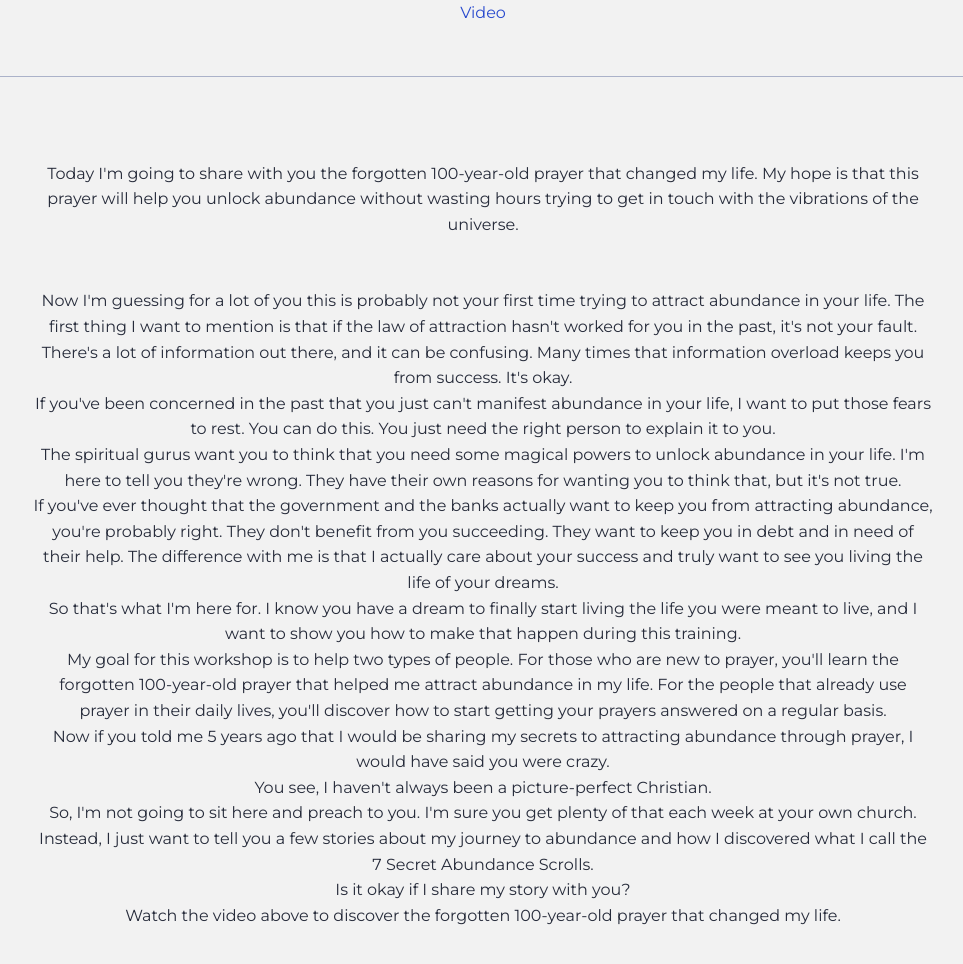
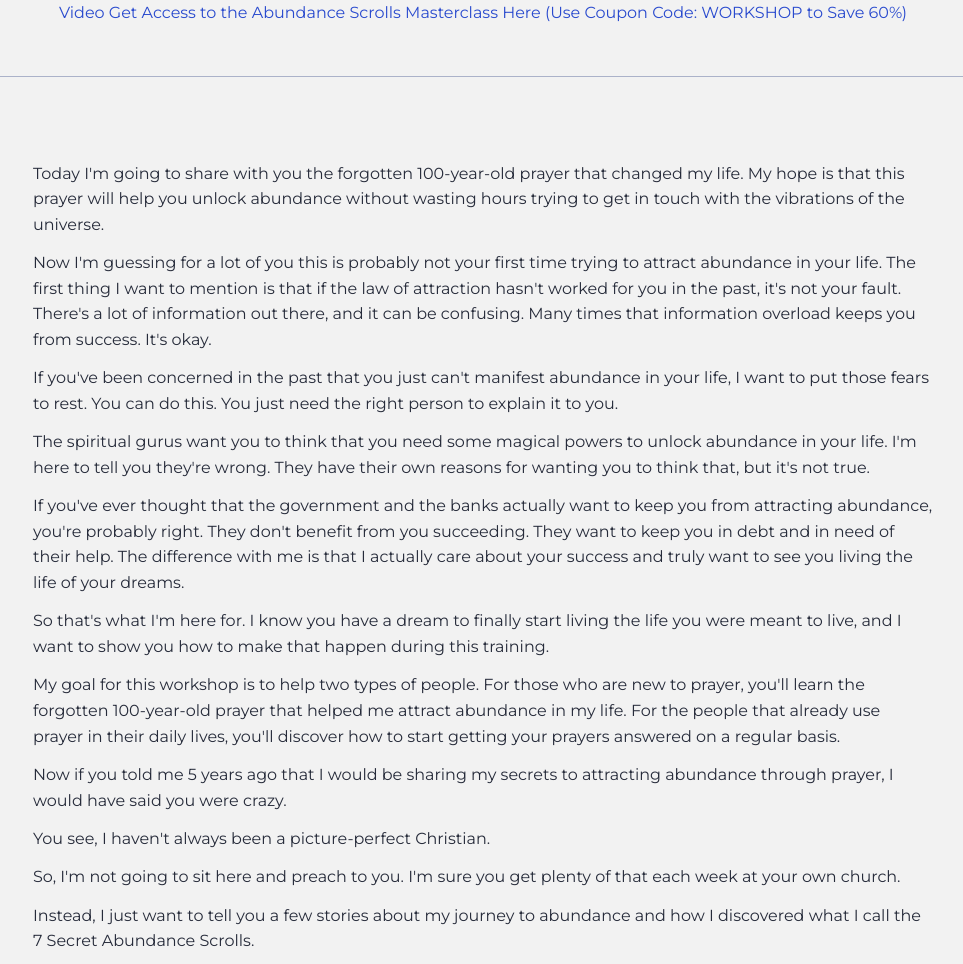
Before and after one commit to port949/forgottenprayer, a plain HTML site: page index.html in a window 1280 px wide. Shown: the part 296-1260 px from the top of the page, without its empty margins (157-1120 px from the left). Drawn offline with nearby package versions, Linux system fonts and the light colour scheme; files whose address does not match are found by name; a web font is replaced by a local one.

Commit message:
Update index.html

```diff
--- a/index.html
+++ b/index.html
@@ -33,6 +33,9 @@
             <span>
                 <a href="https://www.apple.com/ios/app-store/" class="link">Video</a>
             </span>
+            <span>
+                <a href="https://www.apple.com/ios/app-store/" class="link">Get Access to the Abundance Scrolls Masterclass Here (Use Coupon Code: WORKSHOP to Save 60%)</a>
+            </span>
 
         </div>
     </header>
@@ -40,32 +43,32 @@
     <main>
 
         <!-- Feature list -->
-        <div class="container pt3 mt2 align--center">
-            <p class="mb3">Today I'm going to share with you the forgotten 100-year-old prayer that changed my life. My hope is that this prayer will help you unlock abundance without wasting hours trying to get in touch with the vibrations of the universe.<p>
+        <div class="container pt3 mt2 align--left">
+            <p class="mb1">Today I'm going to share with you the forgotten 100-year-old prayer that changed my life. My hope is that this prayer will help you unlock abundance without wasting hours trying to get in touch with the vibrations of the universe.<p>
 
-<p>Now I'm guessing for a lot of you this is probably not your first time trying to attract abundance in your life. The first thing I want to mention is that if the law of attraction hasn't worked for you in the past, it's not your fault. There's a lot of information out there, and it can be confusing. Many times that information overload keeps you from success. It's okay.</p>
+<p class="mb1">Now I'm guessing for a lot of you this is probably not your first time trying to attract abundance in your life. The first thing I want to mention is that if the law of attraction hasn't worked for you in the past, it's not your fault. There's a lot of information out there, and it can be confusing. Many times that information overload keeps you from success. It's okay.</p>
 
-<p>If you've been concerned in the past that you just can't manifest abundance in your life, I want to put those fears to rest. You can do this. You just need the right person to explain it to you.</p>
+<p class="mb1">If you've been concerned in the past that you just can't manifest abundance in your life, I want to put those fears to rest. You can do this. You just need the right person to explain it to you.</p>
 
-<p>The spiritual gurus want you to think that you need some magical powers to unlock abundance in your life. I'm here to tell you they're wrong. They have their own reasons for wanting you to think that, but it's not true.</p>
+<p class="mb1">The spiritual gurus want you to think that you need some magical powers to unlock abundance in your life. I'm here to tell you they're wrong. They have their own reasons for wanting you to think that, but it's not true.</p>
 
-<p>If you've ever thought that the government and the banks actually want to keep you from attracting abundance, you're probably right. They don't benefit from you succeeding. They want to keep you in debt and in need of their help. The difference with me is that I actually care about your success and truly want to see you living the life of your dreams.</p>
+<p class="mb1">If you've ever thought that the government and the banks actually want to keep you from attracting abundance, you're probably right. They don't benefit from you succeeding. They want to keep you in debt and in need of their help. The difference with me is that I actually care about your success and truly want to see you living the life of your dreams.</p>
 
-<p>So that's what I'm here for. I know you have a dream to finally start living the life you were meant to live, and I want to show you how to make that happen during this training.</p>
+<p class="mb1">So that's what I'm here for. I know you have a dream to finally start living the life you were meant to live, and I want to show you how to make that happen during this training.</p>
 
-<p>My goal for this workshop is to help two types of people. For those who are new to prayer, you'll learn the forgotten 100-year-old prayer that helped me attract abundance in my life. For the people that already use prayer in their daily lives, you'll discover how to start getting your prayers answered on a regular basis.</p>
+<p class="mb1">My goal for this workshop is to help two types of people. For those who are new to prayer, you'll learn the forgotten 100-year-old prayer that helped me attract abundance in my life. For the people that already use prayer in their daily lives, you'll discover how to start getting your prayers answered on a regular basis.</p>
 
-<p>Now if you told me 5 years ago that I would be sharing my secrets to attracting abundance through prayer, I would have said you were crazy.</p>
+<p class="mb1">Now if you told me 5 years ago that I would be sharing my secrets to attracting abundance through prayer, I would have said you were crazy.</p>
 
-<p>You see, I haven't always been a picture-perfect Christian.</p>
+<p class="mb1">You see, I haven't always been a picture-perfect Christian.</p>
 
-<p>So, I'm not going to sit here and preach to you. I'm sure you get plenty of that each week at your own church.</p>
+<p class="mb1">So, I'm not going to sit here and preach to you. I'm sure you get plenty of that each week at your own church.</p>
 
-<p>Instead, I just want to tell you a few stories about my journey to abundance and how I discovered what I call the 7 Secret Abundance Scrolls.</p>
+<p class="mb1">Instead, I just want to tell you a few stories about my journey to abundance and how I discovered what I call the 7 Secret Abundance Scrolls.</p>
 
-<p>Is it okay if I share my story with you?</p>
+<p class="mb1">Is it okay if I share my story with you?</p>
 
-<p>Watch the video above to discover the forgotten 100-year-old prayer that changed my life.</p>
+<p class="mb1 bold">Watch the video above to discover the forgotten 100-year-old prayer that changed my life.</p>
 
         </div>
 
```
